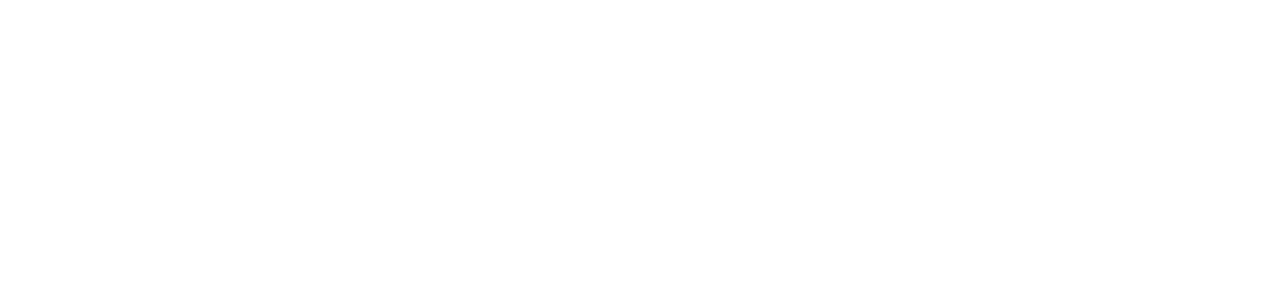
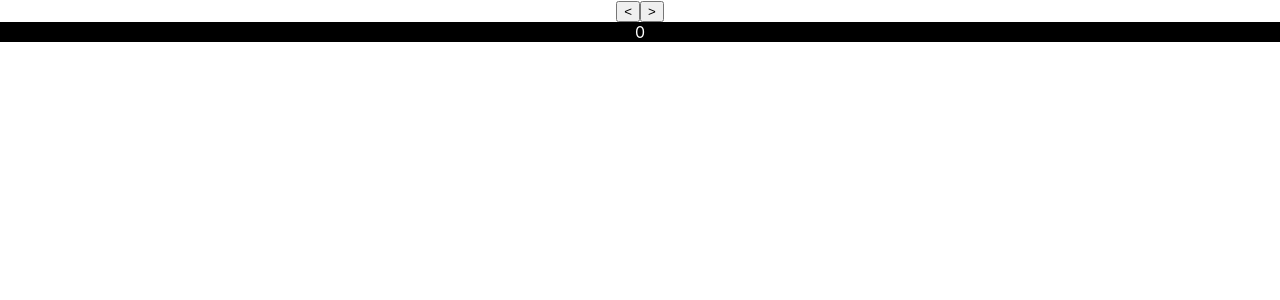
Before and after one commit to fafamendes/menutv, a React (Create React App) app: page / in a window 1280 px wide. Shown: the top 300 px of the page. Built offline with nearby package versions, Linux system fonts and the light colour scheme.

Commit message:
Commit emergencial

```diff
--- a/src/App.tsx
+++ b/src/App.tsx
@@ -9,6 +9,6 @@
   );
 }
 
-const data = [1, 2, 3, 4, 5]
+const data = [0, 1, 2, 3, 4, 5, 6, 7, 8, 9, 10, 11]
 
 export default App;
--- /dev/null
+++ b/src/features/slider/Slider.module.css
@@ -0,0 +1,13 @@
+.sliderContent {
+  width: 100vw;
+  position: relative;
+  transition: all 1s;
+  display: inline-flex;
+  justify-content: space-around;
+}
+
+.sliderPage{
+  width: 100vw;
+  background-color: black;
+  color: white;
+}
--- a/src/features/slider/Slider.tsx
+++ b/src/features/slider/Slider.tsx
@@ -1,9 +1,12 @@
-import React, { useEffect, useState } from 'react'
+import React, { useCallback, useEffect, useState } from 'react'
+import styles from './Slider.module.css'
 
 interface SliderProps {
   data?: any,
   delay?: number
 }
+
+const { innerWidth: width, innerHeight: height } = window;
 
 function Slider({ data = [], delay = 1000 }: SliderProps) {
 
@@ -12,21 +15,52 @@
 
   let dataLength = data.length
 
-  const drawCarousel = () => {
+  const drawCarousel = useCallback(() => {
     let elements: any[] = []
-    for (let i = 0; i < 3; i++) {
-      elements.push(<div key={`carousel-item-${i}`} >{data[(atualSlide - 1) + i]}</div>)
-    }
+
+    elements.push(<SliderPage key={atualSlide} content={data[0]} />)
+
     setContentView(elements);
+  }, [setContentView, data, atualSlide, dataLength])
+
+  const next = () => {
+    console.log(width)
+    let EsliderContent = document.getElementsByClassName(styles.sliderContent)[0]
+    setContentView(prevContentView => [...prevContentView, <SliderPage key={atualSlide + 1} content={data[atualSlide + 1]} />])
+    EsliderContent.style.setProperty('left', `-${width}px`)
+    //EsliderContent.style.setProperty('left', `0`)
+    setAtualSlide(atualSlide + 1)
+
+    console.log(contentView)
   }
 
+  const prev = () => {
+    console.log(width)
+    let EsliderContent = document.getElementsByClassName(styles.sliderContent)[0]
+    EsliderContent.style.setProperty('left', `0px`)
+    setAtualSlide(atualSlide - 1)
+  }
+
+  const init = useCallback(() => {
+    setAtualSlide(atualSlide + (dataLength / 2))
+  }, [setAtualSlide, atualSlide, dataLength]);
+
+  useEffect(() => init(), [])
+
   useEffect(() => {
-
-  })
+    drawCarousel();
+    console.log(atualSlide)
+  }, [drawCarousel, atualSlide])
 
   return (
     <div className='slider'>
-
+      <div className='slider-controls'>
+        <button onClick={prev}>&lt;</button>
+        <button onClick={next}>&gt;</button>
+      </div>
+      <div className={styles.sliderContent}>
+        {contentView}
+      </div>
     </div>
   );
 }
@@ -38,10 +72,10 @@
 
 function SliderPage({ title, content }: SliderPageProps) {
   return (
-    <div>
+    <div style={{ width }} className={styles.sliderPage} >
       <div>{title}</div>
       <div>{content}</div>
-    </div>
+    </div >
   )
 }
 
```
